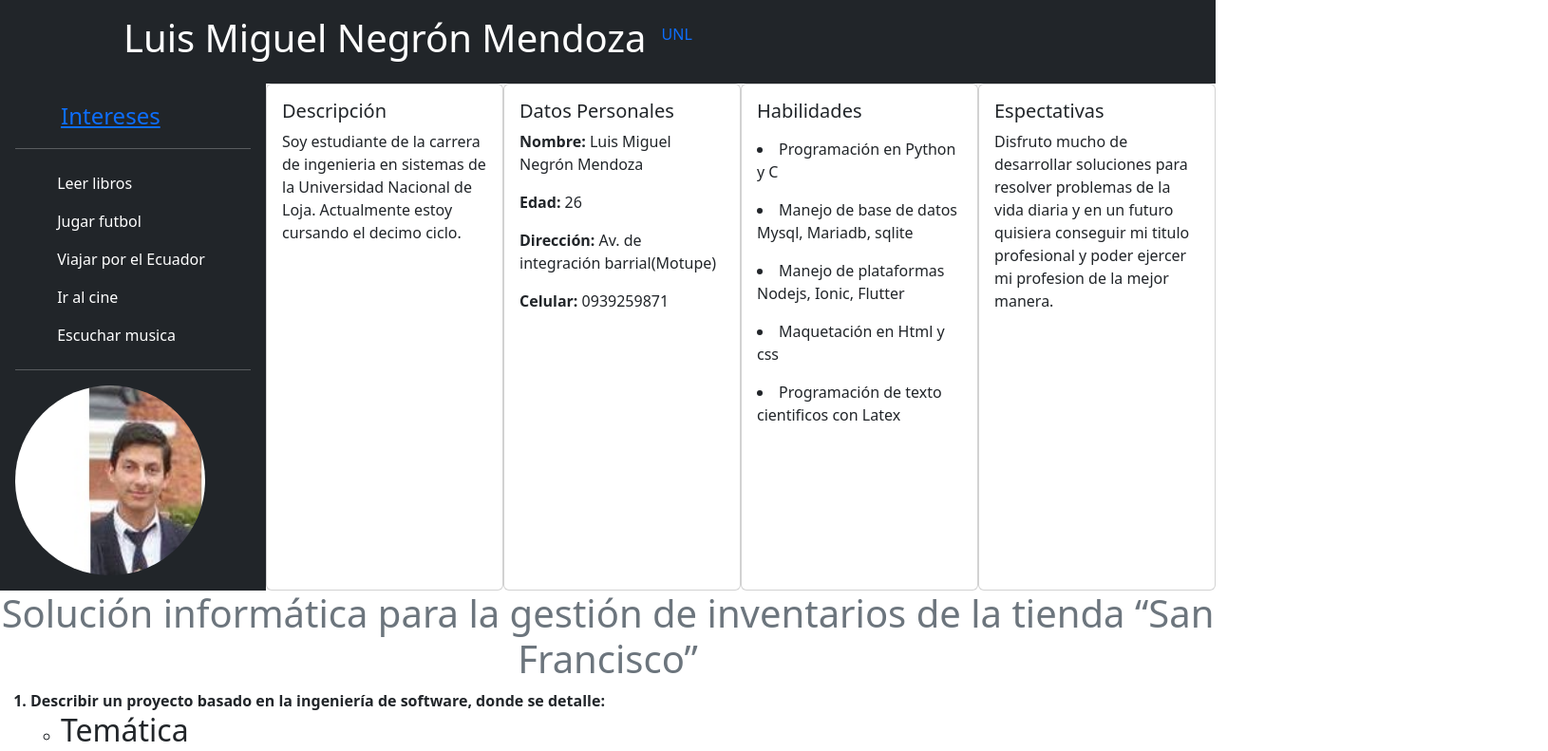
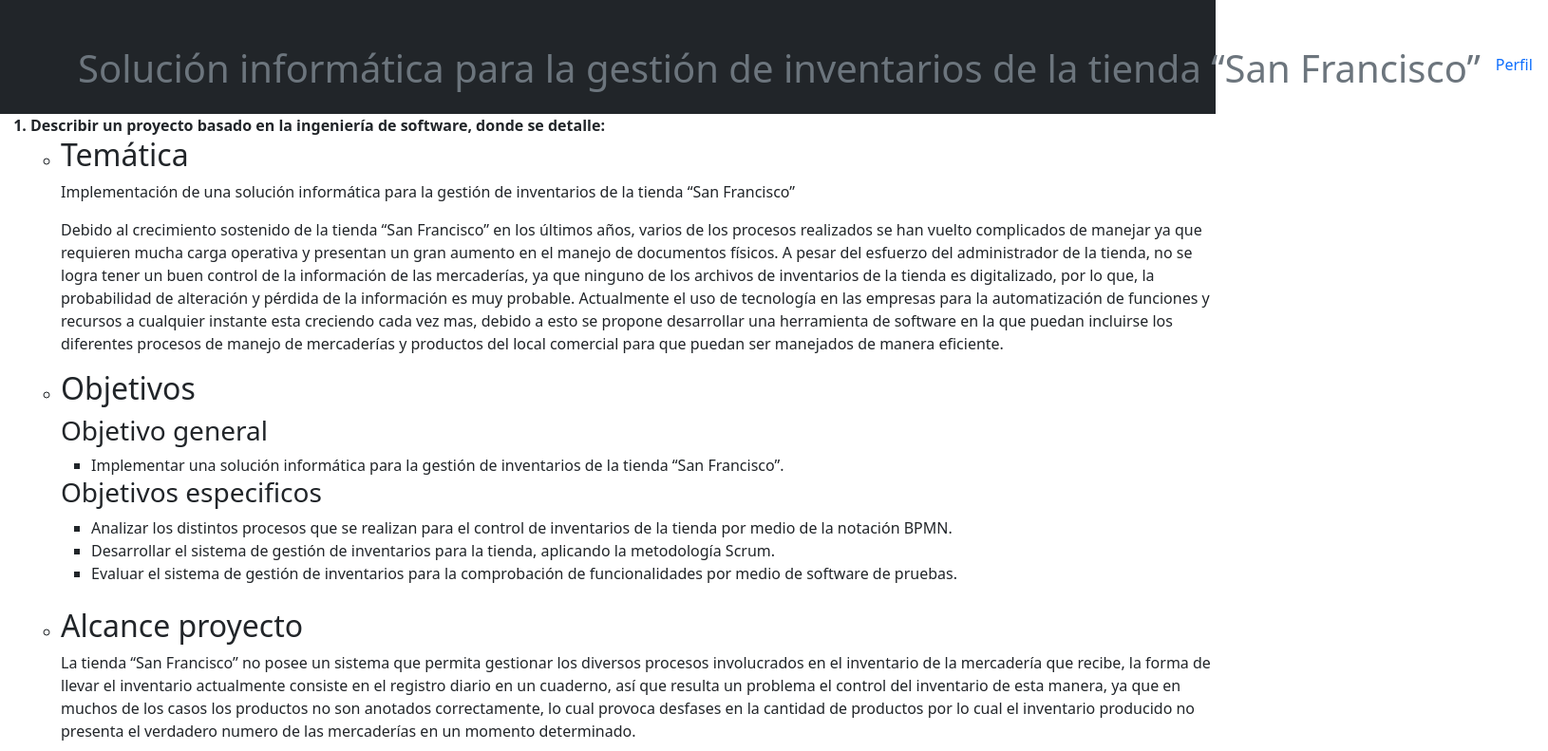
Before and after one commit to negron10/sistema-de-inventario, a plain HTML site: page index.html in a window 1280 px wide. Shown: the top 791 px of the page at 95% size, 1630 px wide, since content can reach past the window. Drawn offline with nearby package versions, Linux system fonts and the light colour scheme.

Commit message:
Update index.html

```diff
--- a/index.html
+++ b/index.html
@@ -12,89 +12,12 @@
         </a>
 
         <ul class="nav col-12 col-lg-auto me-lg-auto mb-2 justify-content-center mb-md-0">
-          <h1>Luis Miguel Negrón Mendoza</h1>
-          <li class="nav-item"><a href="https://www.unl.edu.ec/" class="nav-link active" aria-current="page">UNL</a></li>
+          <h1 class="text-secondary">Solución informática para la gestión de inventarios de la tienda “San Francisco”</h1>
+          <li class="nav-item"><a href="profile.html" class="nav-link active" aria-current="page">Perfil</a></li>
         </ul>
       </div>
     </div>
   </header>
-  <main class="d-flex flex-nowrap">
-	  <div class="d-flex flex-column flex-shrink-0 p-3 text-white bg-dark" style="width: 280px;">
-		<a href="/" class="d-flex active aria-current="page" align-items-center mb-3 mb-md-0 me-md-auto text-white text-decoration-none">
-		  <svg class="bi pe-none me-2" width="40" height="32"><use xlink:href="#bootstrap"/></svg>
-		  <span class="fs-4">Intereses</span>
-		</a>
-		<hr>
-		<ul class="nav nav-pills flex-column mb-auto">
-		  <li class="nav-item">
-			<a href="#" class="nav-link text-white">
-			  <svg class="bi pe-none me-2" width="16" height="16"><use xlink:href="#home"/></svg>
-			  Leer libros
-			</a>
-		  </li>
-		  <li>
-			<a href="#" class="nav-link text-white">
-			  <svg class="bi pe-none me-2" width="16" height="16"><use xlink:href="#speedometer2"/></svg>
-			  Jugar futbol
-			</a>
-		  </li>
-		  <li>
-			<a href="#" class="nav-link text-white">
-			  <svg class="bi pe-none me-2" width="16" height="16"><use xlink:href="#table"/></svg>
-			  Viajar por el Ecuador
-			</a>
-		  </li>
-		  <li>
-			<a href="#" class="nav-link text-white">
-			  <svg class="bi pe-none me-2" width="16" height="16"><use xlink:href="#grid"/></svg>
-			  Ir al cine
-			</a>
-		  </li>
-		  <li>
-			<a href="#" class="nav-link text-white">
-			  <svg class="bi pe-none me-2" width="16" height="16"><use xlink:href="#people-circle"/></svg>
-			  Escuchar musica
-			</a>
-		  </li>
-		</ul>
-		<hr>
-		<div class="dropdown">
-		   <img src="luis.jpg" alt="" width="200" height="200" class="rounded-circle me-2">
-		</div>
-	  </div>
-	  <div class="card" style="width: 18rem;">
-		  <div class="card-body">
-			<h5 class="card-title">Descripción</h5>
-			<p class="card-text">Soy estudiante de la carrera de ingenieria en sistemas de la Universidad Nacional de Loja. Actualmente estoy cursando el decimo ciclo. </p>
-		  </div>
-		</div>
-		<div class="card" style="width: 18rem;">
-		  <div class="card-body">
-			<h5 class="card-title">Datos Personales</h5>
-			<p class="card-text"><strong>Nombre: </strong>Luis Miguel Negrón Mendoza</p>
-			<p class="card-text"><strong>Edad: </strong>26</p>
-			<p class="card-text"><strong>Dirección: </strong>Av. de integración barrial(Motupe)</p>
-			<p class="card-text"><strong>Celular: </strong>0939259871</p>
-		  </div>
-		</div>
-		<div class="card" style="width: 18rem;">
-		  <div class="card-body">
-			<h5 class="card-title">Habilidades</h5>
-			<p class="card-text"><li>Programación en Python y C</li></p>
-			<p class="card-text"><li>Manejo de base de datos Mysql, Mariadb, sqlite</li></p>
-			<p class="card-text"><li>Manejo de plataformas Nodejs, Ionic, Flutter</li></p>
-			<p class="card-text"><li>Maquetación en Html y css</li></p>
-			<p class="card-text"><li>Programación de texto cientificos con Latex</li></p>
-		  </div>
-		</div>
-		<div class="card" style="width: 18rem;">
-		  <div class="card-body">
-			<h5 class="card-title">Espectativas</h5>
-			<p class="card-text">Disfruto mucho de desarrollar soluciones para resolver problemas de la vida diaria y en un futuro quisiera conseguir mi titulo profesional y poder ejercer mi profesion de la mejor manera.</p>
-		  </div>
-		</div>
-	</main>
-    <center><h1 class="text-secondary">Solución informática para la gestión de inventarios de la tienda “San Francisco”</h1></center>
 	<ol>
 		<b><li>Describir un proyecto basado en la ingeniería de software, donde se detalle:</li></b>
 		<ul>
```
